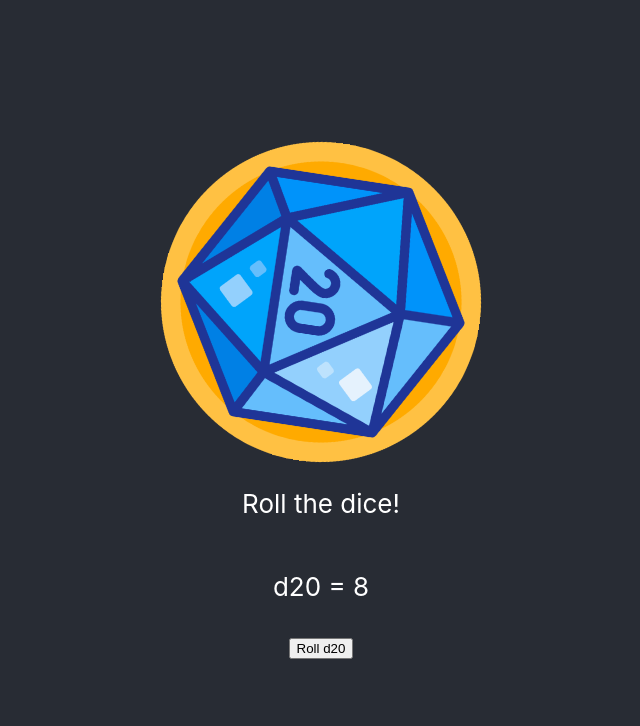
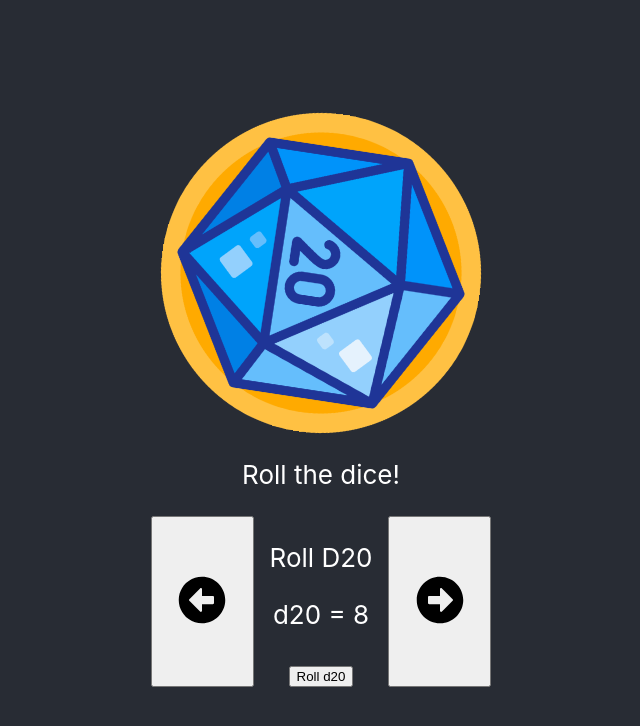
Before and after one commit to jacobfield/d20, a React (Create React App) app in the folder d20/: page / in a window 1280 px wide. Shown: the top 726 px of the page, without its empty margins (319-959 px from the left). Built offline with nearby package versions, Linux system fonts and the light colour scheme.

Commit message:
working, can cycle through dice, video added

```diff
--- a/d20/src/App.css
+++ b/d20/src/App.css
@@ -36,3 +36,18 @@
     transform: rotate(360deg);
   }
 }
+
+.diceGrid {
+  /* background-color: pink; */
+  display: grid;
+  grid-template-columns: 1fr 1fr 1fr;
+  grid-column-gap: 1rem;
+  width: 100%;
+}
+
+.button {
+  /* color: blue;
+  background-color: pink; */
+  height: 3rem;
+  width: 3rem;
+}
--- a/d20/src/components/AllDice.tsx
+++ b/d20/src/components/AllDice.tsx
@@ -1,4 +1,4 @@
-import { Rolld20 } from "./RollD20.tsx";
+import { Cycle } from "./Cycle.tsx";
 
 export function AllDice(): JSX.Element {
   // put imports into an array (maybe array of objects, so can also have name.)
@@ -6,7 +6,7 @@ export function AllDice(): JSX.Element {
   // on arrow clock, move through dice being rendered.
   return (
     <div>
-      <Rolld20></Rolld20>
+      <Cycle></Cycle>
     </div>
   );
 }
--- a/d20/src/components/Cycle.tsx
+++ b/d20/src/components/Cycle.tsx
@@ -27,23 +27,28 @@ export function Cycle(): JSX.Element {
   const [index, setIndex] = useState<number>(0);
 
   function leftArrowPress(): void {
-    setIndex((previousIndex) => previousIndex - 1);
+    setIndex(
+      // % ensures that the index will always cycle back to the last item when going below 0,
+      (previousIndex) => (previousIndex - 1 + allDice.length) % allDice.length
+    );
   }
+
   function rightArrowPress(): void {
-    setIndex((previousIndex) => previousIndex + 1);
+    // % ensures it cycles back to the first item when going above the array length.
+    setIndex((previousIndex) => (previousIndex + 1) % allDice.length);
   }
 
   return (
-    <div>
+    <div className="diceGrid">
       <button onClick={leftArrowPress}>
-        <FaArrowAltCircleLeft></FaArrowAltCircleLeft>
+        <FaArrowAltCircleLeft className="button"></FaArrowAltCircleLeft>
       </button>
       <div>
         <p>Roll {allDice[index].name}</p>
         {allDice[index].dice}
       </div>
       <button onClick={rightArrowPress}>
-        <FaArrowAltCircleRight></FaArrowAltCircleRight>
+        <FaArrowAltCircleRight className="button"></FaArrowAltCircleRight>
       </button>
     </div>
   );
```
Also changed, not shown: 1 other file (tests, documents, lock files or other folders).
